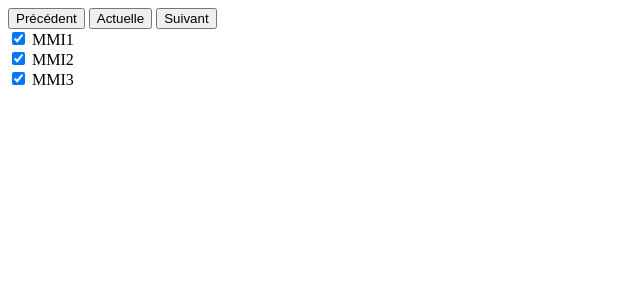
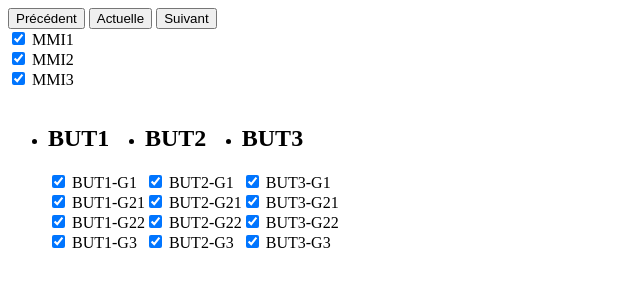
Before and after one commit to NolanDuthil/SAE3.03, a website built with Vite: page index.html in a window 1280 px wide. Shown: the whole page, without its empty margins (0-640 px from the left). Built offline with nearby package versions, Linux system fonts and the light colour scheme; files whose address does not match are found by name; what @toast-ui/calendar, ical would draw is missing.

Commit message:
Update index.html

```diff
--- a/index.html
+++ b/index.html
@@ -1,10 +1,12 @@
 <!doctype html>
 <html lang="fr">
+
 <head>
   <meta charset="UTF-8" />
   <meta name="viewport" content="width=device-width, initial-scale=1.0" />
   <title>MMI Calendar</title>
 </head>
+
 <body>
 
   <div>
@@ -13,27 +15,86 @@
         <button id="prev">Précédent</button>
         <button id="actu">Actuelle</button>
         <button id="next">Suivant</button>
-
         <div>
-            <input type="checkbox" id="mmi1" name="MMI1" checked/>
+          <input type="checkbox" id="mmi1" name="MMI1" checked />
           <label for="mmi1">MMI1</label>
         </div>
         <div>
-            <input type="checkbox" id="mmi2" name="MMI2" checked/>
+          <input type="checkbox" id="mmi2" name="MMI2" checked />
           <label for="mmi2">MMI2</label>
         </div>
         <div>
-            <input type="checkbox" id="mmi3" name="MMI3" checked/>
+          <input type="checkbox" id="mmi3" name="MMI3" checked />
           <label for="mmi3">MMI3</label>
         </div>
+        <ul class="groupe__ul" style="display: flex; flex-direction: row;">
+          <li class="BUT1">
+            <h2>BUT1</h2>
+            <div>
+              <input type="checkbox" id="BUT1-G1" name="BUT1-G1" checked />
+              <label for="BUT1-G1">BUT1-G1</label>
+            </div>
+            <div>
+              <input type="checkbox" id="BUT1-G21" name="BUT1-G21" checked />
+              <label for="BUT1-G21">BUT1-G21</label>
+            </div>
+            <div>
+              <input type="checkbox" id="BUT1-G22" name="BUT1-G22" checked />
+              <label for="BUT1-G22">BUT1-G22</label>
+            </div>
+            <div>
+              <input type="checkbox" id="BUT1-G3" name="BUT1-G3" checked />
+              <label for="BUT1-G3">BUT1-G3</label>
+            </div>
+          </li>
+          <li class="BUT2">
+            <h2>BUT2</h2>
+            <div>
+              <input type="checkbox" id="BUT2-G1" name="BUT2-G1" checked />
+              <label for="BUT2-G1">BUT2-G1</label>
+            </div>
+            <div>
+              <input type="checkbox" id="BUT2-G21" name="BUT2-G21" checked />
+              <label for="BUT2-G21">BUT2-G21</label>
+            </div>
+            <div>
+              <input type="checkbox" id="BUT2-G22" name="BUT2-G22" checked />
+              <label for="BUT2-G22">BUT2-G22</label>
+            </div>
+            <div>
+              <input type="checkbox" id="BUT2-G3" name="BUT2-G3" checked />
+              <label for="BUT2-G3">BUT2-G3</label>
+            </div>
+          </li>
+          <li class="BUT3">
+            <h2>BUT3</h2>
+            <div>
+              <input type="checkbox" id="BUT3-G1" name="BUT3-G1" checked />
+              <label for="BUT3-G1">BUT3-G1</label>
+            </div>
+            <div>
+              <input type="checkbox" id="BUT3-G21" name="BUT3-G21" checked />
+              <label for="BUT3-G21">BUT3-G21</label>
+            </div>
+            <div>
+              <input type="checkbox" id="BUT3-G22" name="BUT3-G22" checked />
+              <label for="BUT3-G22">BUT3-G22</label>
+            </div>
+            <div>
+              <input type="checkbox" id="BUT3-G3" name="BUT3-G3" checked />
+              <label for="BUT3-G3">BUT3-G3</label>
+            </div>
+          </li>
+        </ul>
 
       </nav>
     </header>
 
-      <main id="calendar" style="height: 800px"></main>
+    <main class="main" id="calendar" style="height: 800px;"></main>
   </div>
 
   <script type="module" src="/main.js"></script>
 
 </body>
+
 </html>
```
Lines whose indentation alone changed are shown as unchanged.
